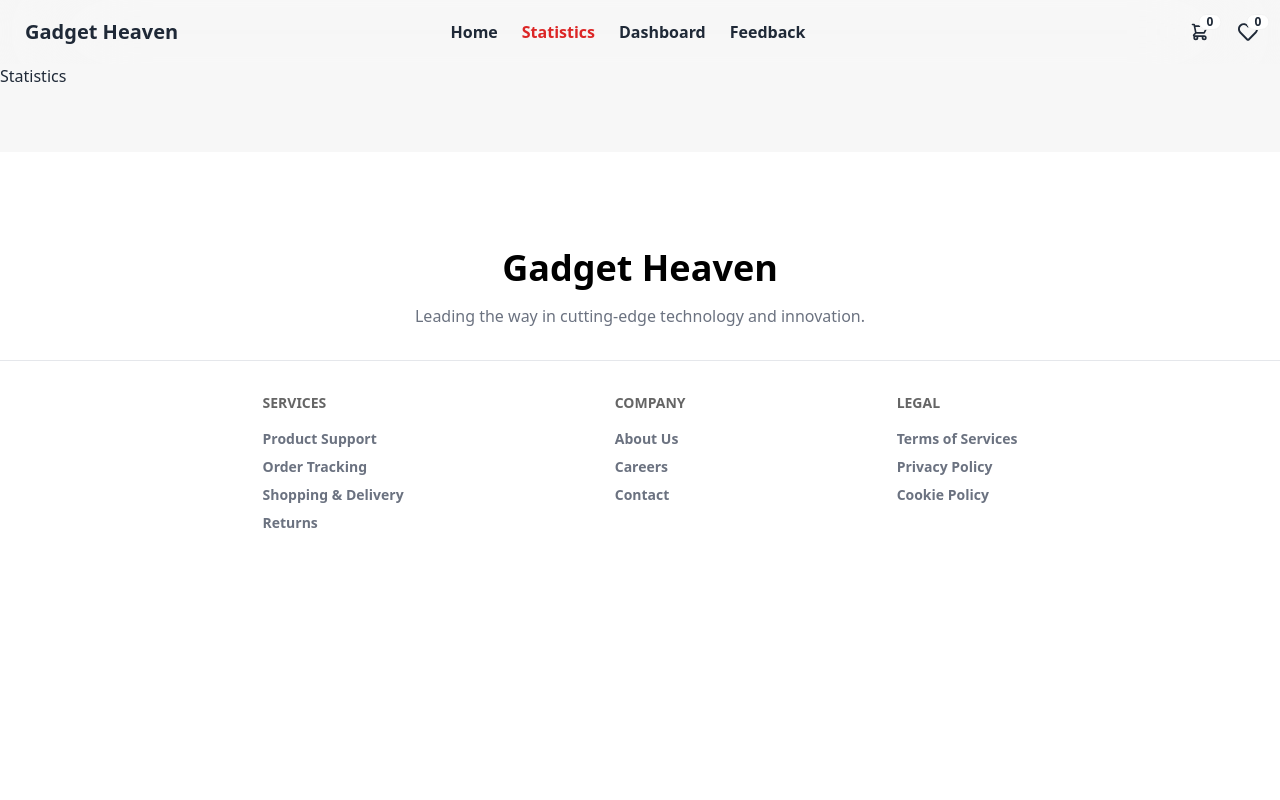
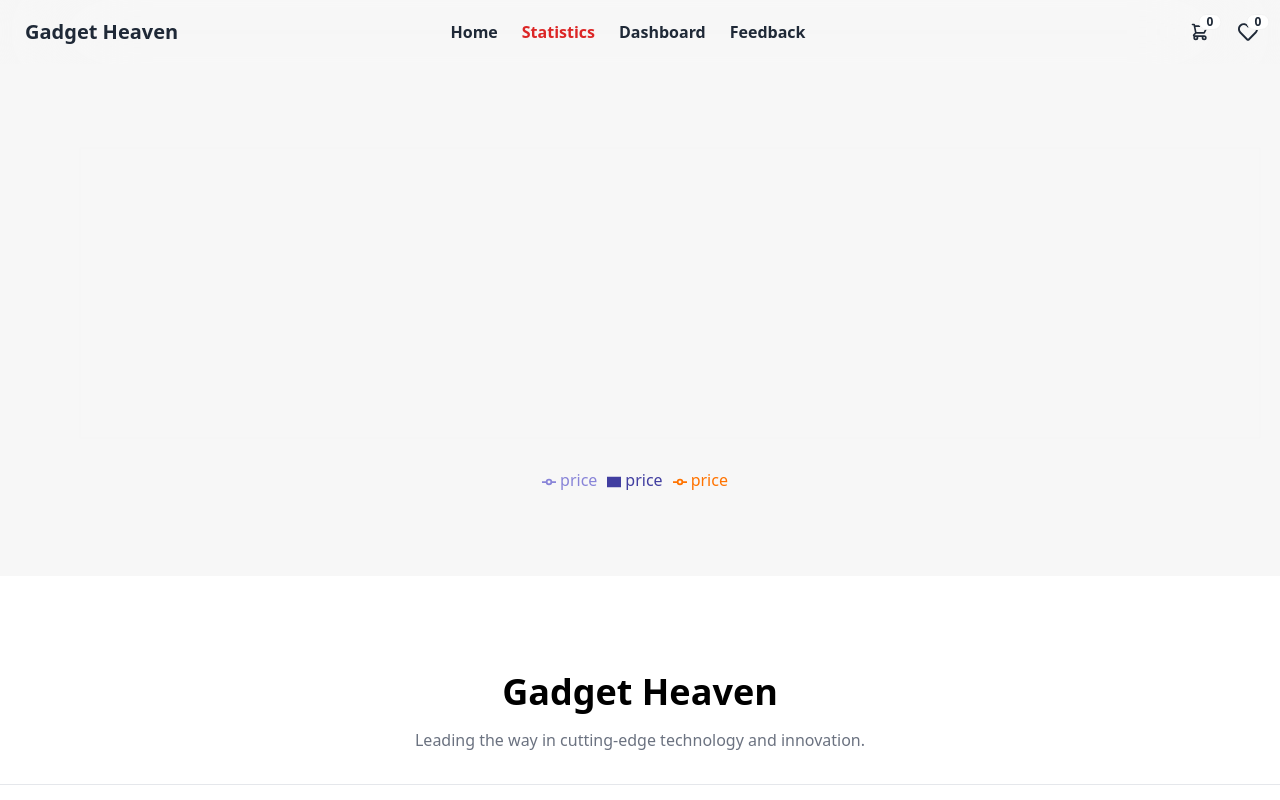
Before and after one commit to programming-hero-web-course-4/b10a8-gadget-heaven-HabiburRahman02, a React (Vite) app: page /statistics in a window 1280 px wide. Shown: the top 800 px of the page. Built offline with nearby package versions, Linux system fonts and the light colour scheme.

Commit message:
composed chart added

```diff
--- a/package.json
+++ b/package.json
@@ -21,6 +21,7 @@
     "react-star-rating-component": "^1.4.1",
     "react-tabs": "^6.0.2",
     "react-toastify": "^10.0.6",
+    "recharts": "^2.13.3",
     "sort-by": "^1.2.0",
     "sweetalert2": "^11.14.5"
   },
--- a/src/pages/Dashboard/Carts/Carts.jsx
+++ b/src/pages/Dashboard/Carts/Carts.jsx
@@ -38,7 +38,7 @@ const Carts = () => {
 
         }
         else {
-            toast.error('products cart is empty')
+            toast.error('Products cart is an empty')
         }
 
     }
--- a/src/pages/Statistics/Statistics.jsx
+++ b/src/pages/Statistics/Statistics.jsx
@@ -1,12 +1,52 @@
+import { useContext } from "react";
 import { Helmet } from "react-helmet-async";
+import {
+    ComposedChart,
+    Line,
+    Area,
+    Bar,
+    XAxis,
+    YAxis,
+    CartesianGrid,
+    Tooltip,
+    Legend,
+    Scatter,
+    ResponsiveContainer,
+} from 'recharts';
+import { ProductContext } from "../../provider/ProductProvider";
 
 const Statistics = () => {
+    const { carts } = useContext(ProductContext);
+    console.log(carts);
     return (
-        <div className="max-w-[1400px] mx-auto">
-            Statistics
+        <div className="max-w-[1400px] mx-auto mt-16">
             <Helmet>
                 <title>Statistics | Gadget Heaven</title>
             </Helmet>
+            <div className="w-full h-96">
+                <ResponsiveContainer width="100%" height="100%">
+                    <ComposedChart
+                        width={500}
+                        height={400}
+                        data={carts}
+                        margin={{
+                            top: 20,
+                            right: 20,
+                            bottom: 20,
+                            left: 20,
+                        }}
+                    >
+                        <CartesianGrid stroke="#f5f5f5" />
+                        <XAxis dataKey="product_title" scale="band" />
+                        <YAxis></YAxis>
+                        <Tooltip />
+                        <Legend />
+                        <Area type="monotone" dataKey="price" fill="#8884d8" stroke="#8884d8" />
+                        <Bar dataKey="price" barSize={25} fill="#413ea0" />
+                        <Line type="monotone" dataKey="price" stroke="#ff7300" />
+                    </ComposedChart>
+                </ResponsiveContainer>
+            </div>
         </div>
     );
 };
```
Also changed, not shown: 1 other file (tests, documents, lock files or other folders).
